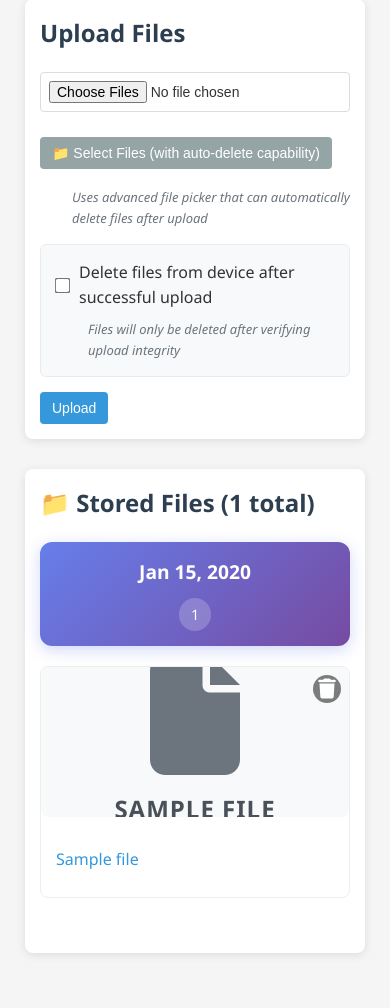
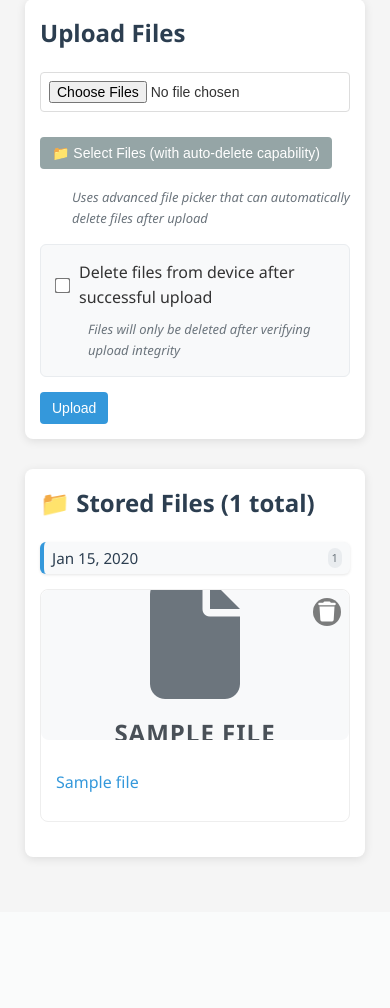
Before and after one commit to lopeben/image_manager, a Flask app: template templates/index.html in a window 390 px wide. Shown: the part 179-1187 px from the top of the page. After the commit the page ends 1041 px from the top, so only its background shows below. Run offline with Flask 3, Linux system fonts and the light colour scheme; the template is opened without the code that fills it: most values are stand-ins (such as "Sample title", 1, 10 or a date in 2020); some libraries are stand-ins or nearby versions.

Commit message:
Reduce size of date headers

```diff
--- a/static/style.css
+++ b/static/style.css
@@ -590,54 +590,63 @@ button.logout {
 
 /* Date Grouping Styles */
 .date-group {
-    margin-bottom: 40px;
+    margin-bottom: 30px;
 }
 
 .date-header {
     display: flex;
     justify-content: space-between;
     align-items: center;
-    padding: 15px 20px;
-    background: linear-gradient(135deg, #667eea 0%, #764ba2 100%);
-    color: white;
-    border-radius: 12px;
-    margin-bottom: 20px;
-    box-shadow: 0 4px 15px rgba(102, 126, 234, 0.3);
+    padding: 8px 16px;
+    background: #f8f9fa;
+    border-left: 4px solid #3498db;
+    border-radius: 6px;
+    margin-bottom: 15px;
+    box-shadow: 0 1px 3px rgba(0,0,0,0.1);
 }
 
 .date-header h3 {
     margin: 0;
-    font-size: 1.4rem;
-    font-weight: 600;
+    font-size: 1.1rem;
+    font-weight: 500;
+    color: #2c3e50;
 }
 
 .file-count {
-    background: rgba(255, 255, 255, 0.2);
-    padding: 5px 12px;
-    border-radius: 20px;
-    font-size: 0.9rem;
+    background: #e9ecef;
+    color: #6c757d;
+    padding: 2px 8px;
+    border-radius: 12px;
+    font-size: 0.8rem;
     font-weight: 500;
 }
 
 /* Enhanced gallery for date groups */
 .date-group .gallery {
     margin-top: 0;
-    padding-left: 10px;
+    padding-left: 5px;
 }
 
 /* Mobile responsiveness for date headers */
 @media (max-width: 768px) {
     .date-header {
-        flex-direction: column;
-        text-align: center;
-        gap: 10px;
+        padding: 4px 8px;  /* This is where you adjust mobile thickness */
     }
 
     .date-header h3 {
-        font-size: 1.2rem;
+        font-size: 0.95rem;
+    }
+
+    .file-count {
+        font-size: 0.7rem;
+        padding: 1px 4px;
     }
 
     .date-group .gallery {
         padding-left: 0;
     }
+
+    .date-group {
+        margin-bottom: 20px;
+    }
 }
```
